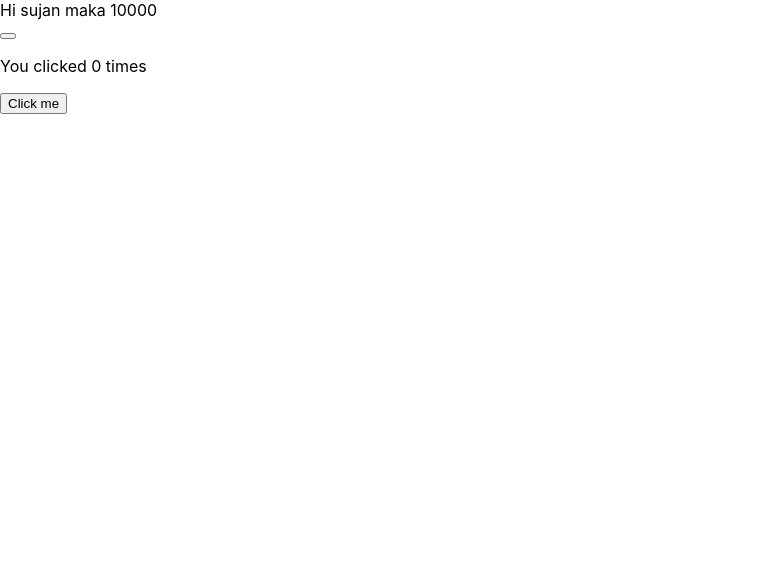
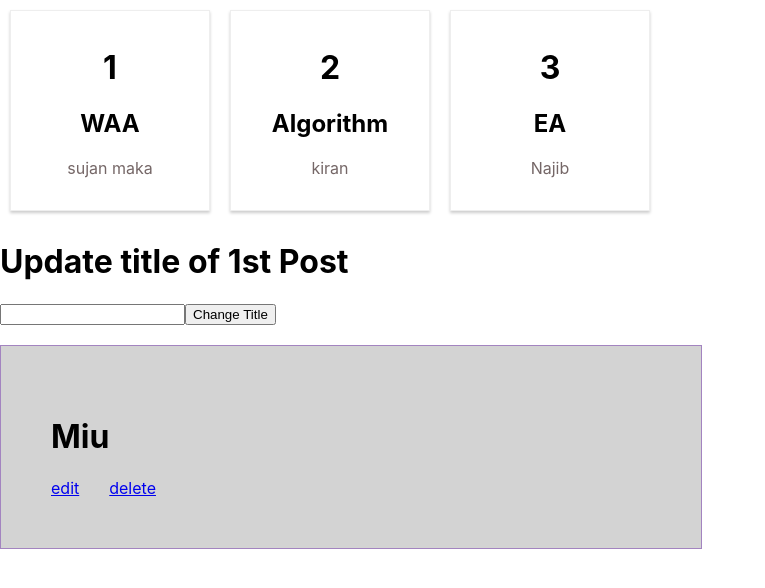
Before and after one commit to sujanmaka/cs545-fe, a React (Create React App) app: page / in a window 1280 px wide. Shown: the top 588 px of the page, without its empty margins (0-765 px from the left). Built offline with nearby package versions, Linux system fonts and the light colour scheme.

Commit message:
lab7 completed

```diff
--- a/package.json
+++ b/package.json
@@ -8,6 +8,7 @@
     "@testing-library/user-event": "^13.5.0",
     "react": "^18.0.0",
     "react-dom": "^18.0.0",
+    "react-router-dom": "^6.3.0",
     "react-scripts": "5.0.0",
     "web-vitals": "^2.1.4"
   },
--- a/src/App.js
+++ b/src/App.js
@@ -1,28 +1,10 @@
-import logo from "./logo.svg";
 import "./App.css";
-import Hello from "./components/Hello";
-import MyButton from "./components/MyButton";
-import { useEffect, useState } from "react";
-
-const showMessage = (e) => {
-  console.log("show message " + e);
-};
+import Dashboard from "./containers/Dashboard";
 
 function App() {
-  const [count, setCount] = useState(0);
-
-  useEffect(() => {
-    document.title = `You clicked ${count} times`
-  })
-
   return (
     <>
-      <Hello name="sujan maka" salary={10000.0} />
-
-      <MyButton onClick={showMessage}>mug</MyButton>
-
-      <p>You clicked {count} times</p>
-      <button onClick={() => setCount(count + 1)}>Click me</button>
+      <Dashboard />
     </>
   );
 }
--- a/src/components/Hello.js
+++ /dev/null
@@ -1,9 +0,0 @@
-import React from 'react'
-
-const Hello = ({name, salary}) => {
-  return (
-    <div>Hi {name} {salary}</div>
-  )
-}
-
-export default Hello
--- a/src/components/MyButton.js
+++ /dev/null
@@ -1,9 +0,0 @@
-import React from 'react'
-
-const MyButton = ({onClick}) => {
-  return (
-    <button onClick={onClick}/>
-  )
-}
-
-export default MyButton
--- /dev/null
+++ b/src/components/Post.js
@@ -0,0 +1,15 @@
+import React from "react";
+
+const Post = (props) => {
+  return (
+    <div className="inlineclass">
+      <div className="Content" onClick={() => props.onPostClick(props.post)}>
+        <h1> {props.post.id}</h1>
+        <h2> {props.post.title}</h2>
+        <div className="Field">{props.post.author}</div>
+      </div>
+    </div>
+  );
+};
+
+export default Post;
--- /dev/null
+++ b/src/components/PostDetail.js
@@ -0,0 +1,21 @@
+import React from "react";
+import { Link } from "react-router-dom";
+
+const PostDetail = ({ post }) => {
+  return (
+    <>
+      <div className="Box">
+        <h1>Miu</h1>
+
+        <h2>{post.content}</h2>
+        <span>
+          <a href="/">edit</a>
+          <span className="Left_Padding"></span>
+          <a href="/">delete</a>
+        </span>
+      </div>
+    </>
+  );
+};
+
+export default PostDetail;
--- /dev/null
+++ b/src/containers/Dashboard.js
@@ -0,0 +1,76 @@
+import React, { useState } from "react";
+import PostDetail from "../components/PostDetail";
+import UpdateTitle from "../service.js/UpdateTitle";
+import Posts from "./Posts";
+
+const Dashboard = () => {
+  const [posts, setPosts] = useState([
+    {
+      id: 1,
+      title: "WAA",
+      author: "sujan maka",
+      content: "Spring Boot, React",
+    },
+    {
+      id: 2,
+      title: "Algorithm",
+      author: "kiran",
+      content: "JPA, Spring Boot, React",
+    },
+    {
+      id: 3,
+      title: "EA",
+      author: "Najib",
+      content: "JPA, Spring, Spring Boot",
+    },
+  ]);
+
+  const [post, setPost] = useState({
+    title: "",
+  });
+
+
+
+
+  const onChange = (events) => {
+    const copy = { ...post };
+    copy[events.target.name] = events.target.value;
+    setPost(copy);
+  };
+
+  const changeButtonClicked = () => {
+
+    const copy = { ...post };
+    console.log(copy)
+    const copyPosts = [...posts];
+    copyPosts[0].title = copy.title;
+    setPosts(copyPosts);
+  };
+
+  const onPostClick = (post) => {
+      setPost(post);
+  }
+
+  return (
+    <>
+      <div>
+        <Posts posts={posts} onPostClick={onPostClick} />
+      </div>
+      <div>
+        <UpdateTitle
+          title={post.title}
+          onChange={(event) => {
+            onChange(event);
+          }}
+          changeButtonClicked={changeButtonClicked}
+        />
+      </div>
+      <br></br>
+      <div>
+        <PostDetail post={post}/>
+      </div>
+    </>
+  );
+};
+
+export default Dashboard;
--- /dev/null
+++ b/src/containers/Posts.js
@@ -0,0 +1,12 @@
+import React from "react";
+import Post from "../components/Post";
+
+const Posts = (props) => {
+  const posts = props.posts.map((post) => {
+    return <Post key={post.id} post={post} onPostClick={props.onPostClick} />;
+  });
+
+  return posts;
+};
+
+export default Posts;
--- a/src/index.css
+++ b/src/index.css
@@ -1,13 +1,50 @@
 body {
   margin: 0;
-  font-family: -apple-system, BlinkMacSystemFont, 'Segoe UI', 'Roboto', 'Oxygen',
-    'Ubuntu', 'Cantarell', 'Fira Sans', 'Droid Sans', 'Helvetica Neue',
+  font-family: -apple-system, BlinkMacSystemFont, "Segoe UI", "Roboto", "Oxygen",
+    "Ubuntu", "Cantarell", "Fira Sans", "Droid Sans", "Helvetica Neue",
     sans-serif;
   -webkit-font-smoothing: antialiased;
   -moz-osx-font-smoothing: grayscale;
 }
 
 code {
-  font-family: source-code-pro, Menlo, Monaco, Consolas, 'Courier New',
+  font-family: source-code-pro, Menlo, Monaco, Consolas, "Courier New",
     monospace;
 }
+
+.inlineclass {
+  display: inline-block;
+  margin: auto;
+}
+
+.Content {
+  width: 200px;
+  padding: 16px;
+  text-align: center;
+  border: 1px solid #eee;
+  box-shadow: 0 2px 3px #ccc;
+  margin: 10px;
+  box-sizing: border-box;
+  cursor: pointer;
+}
+
+.Content:hover,
+.Content:active {
+  background-color: #c0ddf5;
+}
+
+.Field {
+  margin: 16px 0;
+  color: rgb(117, 103, 103);
+}
+
+.Box {
+  background-color: lightgrey;
+  width: 600px;
+  border: 1px solid rgb(163, 132, 192);
+  padding: 50px;
+}
+
+.Left_Padding {
+  padding-left: 30px;
+}
--- /dev/null
+++ b/src/service.js/UpdateTitle.js
@@ -0,0 +1,18 @@
+import React from "react";
+
+const UpdateTitle = (props) => {
+  return (
+    <div>
+      <h1>Update title of 1st Post</h1>
+      <input
+        type="text"
+        name={"title"}
+        onChange={props.onChange}
+        value={props.title}
+      />
+      <button onClick={props.changeButtonClicked}>Change Title </button>
+    </div>
+  );
+};
+
+export default UpdateTitle;
```
Also changed, not shown: src/logo.svg (deleted), 1 other file (tests, documents, lock files or other folders).
